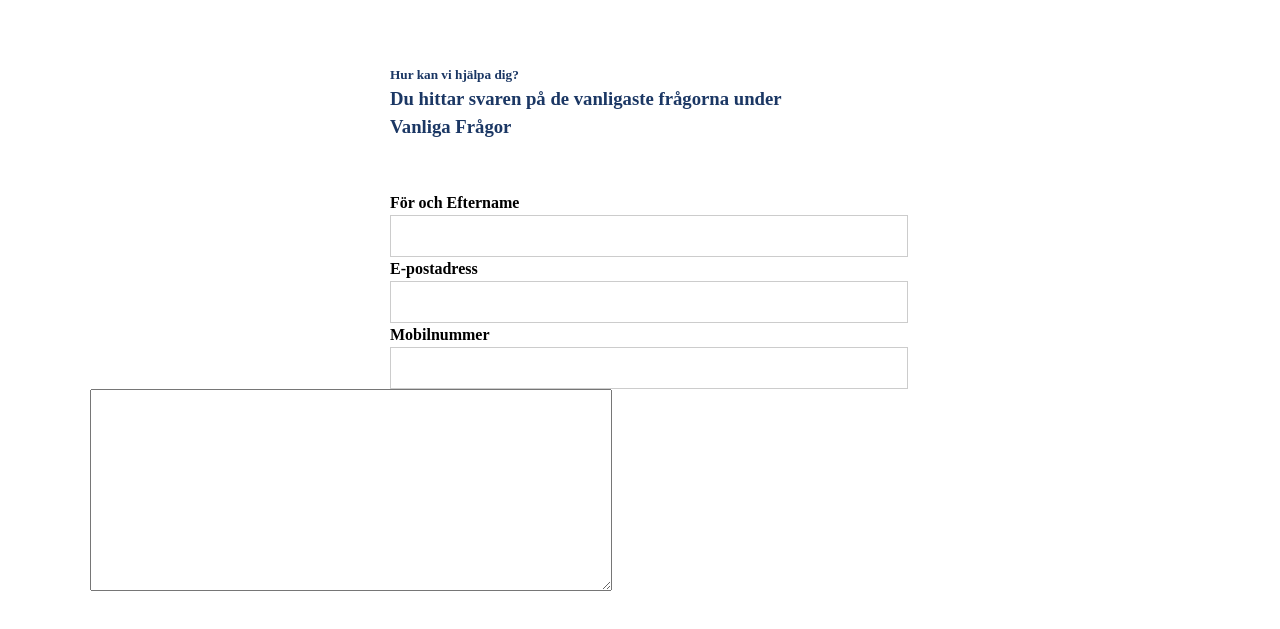
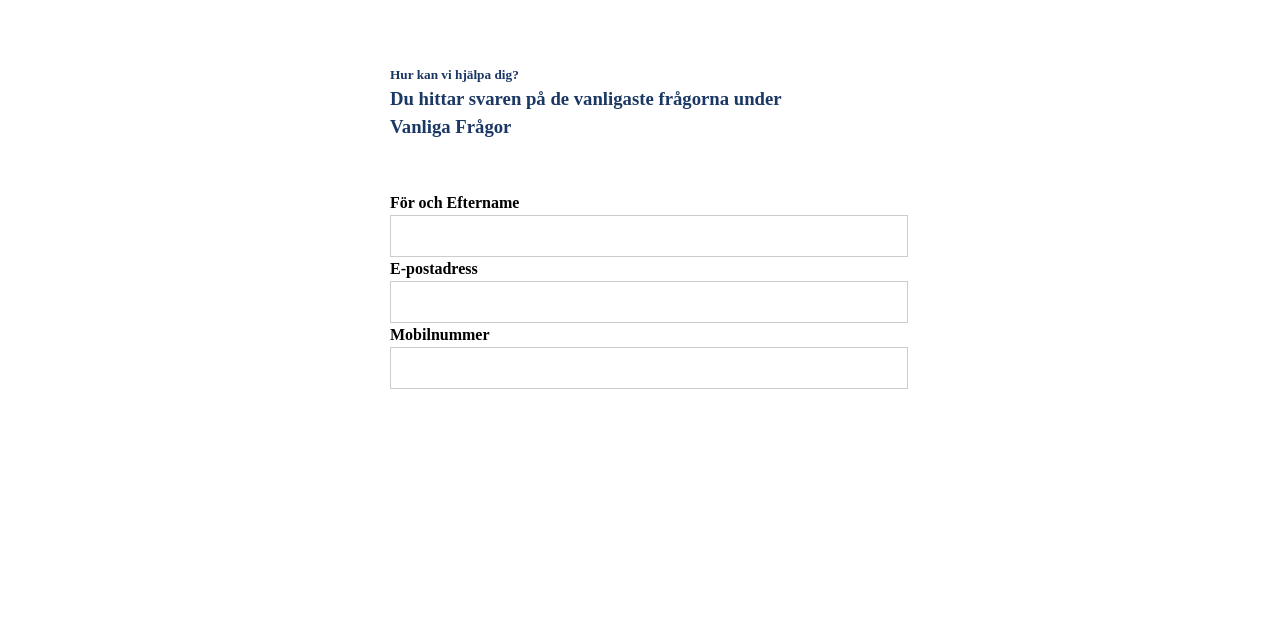
Before and after one commit to Amir1235/Grupp2, a website built with Vite: page contact.html in a window 1280 px wide. Shown: the part 85-714 px from the top of the page. Built offline with nearby package versions, Linux system fonts and the light colour scheme.

Commit message:
form uppdatering

```diff
--- a/contact.html
+++ b/contact.html
@@ -30,10 +30,7 @@
     </div>
 
   </form>
-  <div class="text-container">
-  <label for=""></label>
-  <textarea id="field" name="field" rows="4" cols="50">
-    </textarea>
+
   <script type="module" src="/src/header.ts"></script>
 
   </div>
--- a/src/style.css
+++ b/src/style.css
@@ -334,13 +334,7 @@ button:hover {
   color: black;
   font-weight: bold;
 }
-#field{
-  width: 520px;
-  height: 200px;
-  margin: 0 auto;
-  position: relative;
-  left: 90px;
-}
+
 
 
 
```
